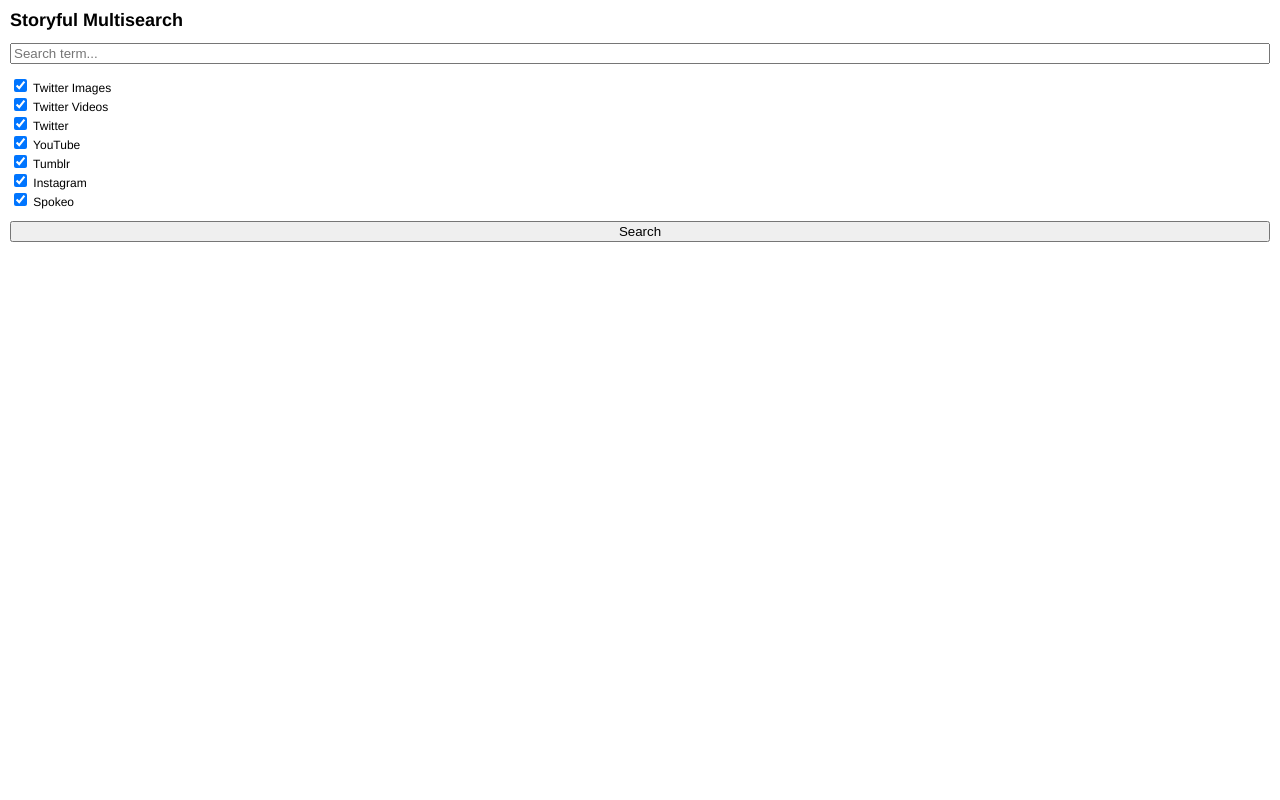
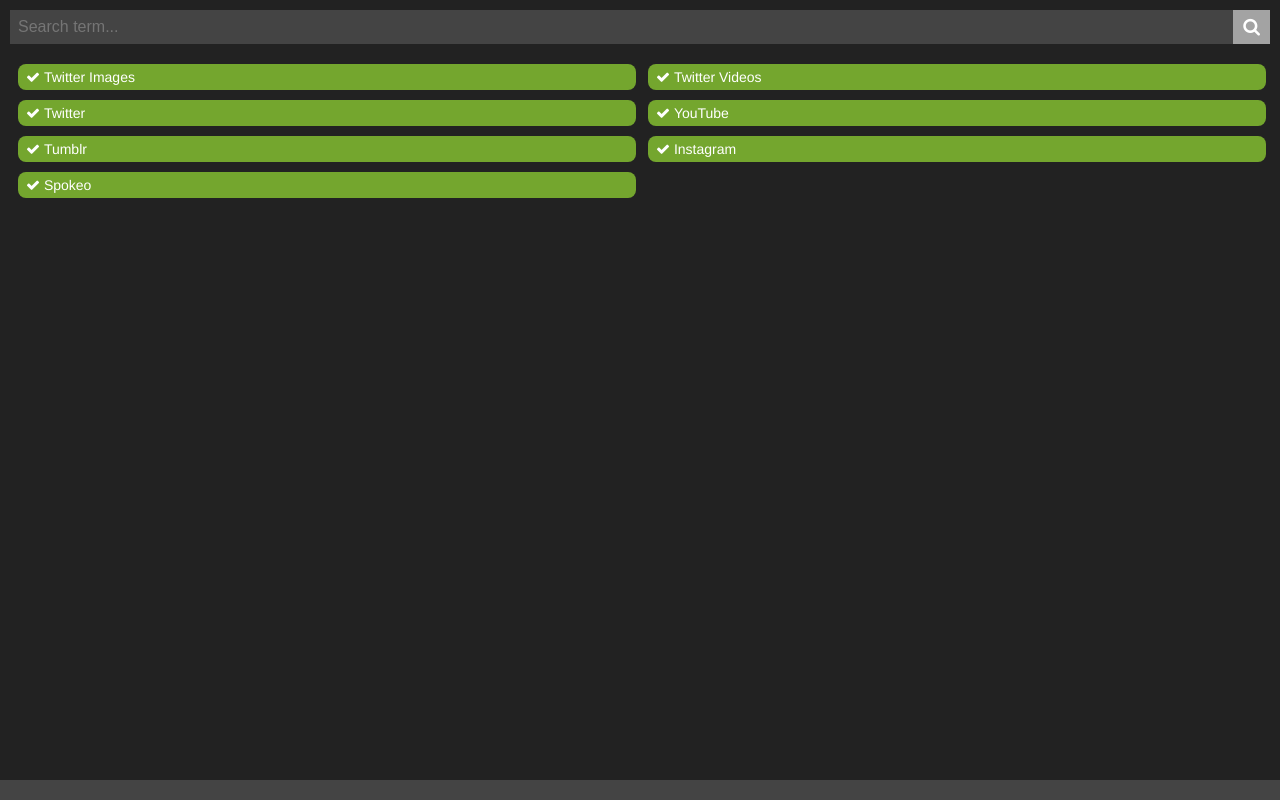
Before and after one commit to storyful/multisearch, a browser extension: page src/browser_action/browser_action.html in a window 1280 px wide. Drawn offline with Linux system fonts and the light colour scheme.

Commit message:
implement new UI and UX

```diff
--- a/css/app.css
+++ b/css/app.css
@@ -1,52 +1,165 @@
-html, body
-{
-	background: white;
+* {
+	box-sizing: border-box;
+}
+
+html, body {
+	background: #222222;
 	font-family: Helvetica, Sans-serif;
-	font-size: 12px;
-	height: 230px;
+	font-size: 14px;
 	margin: 0;
 	min-width: 220px;
-	padding: 5px;
+	color: #f5f5f5;
+
+	/*height: 230px;*/
 }
 
-h1, h2
-{
+h1, h2 {
 	margin: 0;
 	padding: 0;
 }
 
-h1
-{
-	font-size: 18px;
+h1 {
+	display: none;
 }
 
-h2
-{
-	font-size: 14px;
+ul {
+	list-style-type: none;
+	margin: 0;
+	padding: 20px 0px 0px;
 }
 
-ul
-{
-	list-style-type: none;
-	margin: 0;
-	padding: 0;
+.container {
+	padding: 10px 10px 30px;
 }
 
-#keyword
-{
-	display: block;
-	width: 100%
+form {
+	margin: 0px;
+	padding: 0px;
 }
 
-input[type='submit']
-{
+#search {
+	padding: 0px 0px 0px;
+	position: relative;
+}
+
+#keyword {
+	box-sizing: border-box;
+	border: none;
+	background: #656565;
+	padding: 8px;
+	color: white;
+	width: 100%;
+	font-size: 16px;
+	outline: none;
+
+	-webkit-transition: all 0.30s ease-in-out;
+	transition: all 0.30s ease-in-out;
+}
+
+#keyword:focus {
+	background: #444;
+}
+
+#btn-search {
+	background: #A3A3A3;
+	border: none;
+	color: white;
+
+	position: absolute;
+	right: 0px;
+	top: 0px;
+	height: 100%;
+	font-size: 18px;
+	padding: 0px 10px;
+	cursor: pointer;
+}
+
+#btn-search span {
+	display: none;
+}
+
+li {
+	float: left;
+	width: 50%;
+	margin-bottom: 10px;
+	padding: 0px 4px 0px 8px;
+}
+
+label {
+	background: #4E4E4E;
+	padding: 5px 0px  5px 8px;
+	color: white;
+	display: inline-block;
+	border-radius: 8px;
+
+	margin-left: 5%;
+	width: 95%;
+
+	cursor: pointer;
+
+	transition: color 1s;
+}
+
+label .fa {
+	display: none;
+}
+
+label:hover {
+	background: #424242;
+}
+
+label input {
+	display: none;
+}
+
+/* active */
+
+label.active {
+	background: #74A62E;
+	margin-left: 0%;
+	width: 100%;
+}
+
+label.active:hover {
+	background: #699926;
+}
+
+label.active .fa{
+	display: inline;
+}
+
+/* submit */
+
+input[type='submit'] {
 	display: block;
 	width: 100%;
 }
 
-.error
-{
+.error {
 	color: #c33;
 	visibility: hidden;
 	padding-bottom: 10px;
 }
+
+/* row */
+
+.row:after {
+  content: "";
+  display: table;
+  clear: both;
+}
+
+/* toggle-options */
+
+.toggle-options {
+	position: fixed;
+	bottom: 0px;
+	left: 0px;
+	width: 100%;
+	overflow: hidden;
+	text-indent: -99999px;
+	background: #444;
+	height: 20px;
+
+	cursor: pointer;
+}
--- a/css/overlay.css
+++ b/css/overlay.css
@@ -2,8 +2,8 @@
   box-sizing: border-box;
   position: fixed;
   padding: 0px;
-  right: 20px;
-  top: 20px;
+  right: 0px;
+  top: 0px;
   z-index: 2999999999;
 
   width: 296px;
--- a/src/browser_action/app.js
+++ b/src/browser_action/app.js
@@ -2,8 +2,16 @@
 
   var bindEvents = function(){
     $("input[type='checkbox']").change(saveSearchOptions);
+    $("input[type='checkbox']").change(toggleSearchOption);
     $('#keyword').change(saveKeyword);
+
+    $('.toggle-options').click(toggleOptions);
+
     $('form').submit(search);
+
+    $(document).keydown(function(e){
+      if(e.keyCode == 27) toggleOverlay();
+    });
   }
 
   var initialize = function(){
@@ -24,8 +32,11 @@
         $(ele).removeAttr('checked');
       } else {
         $(ele).attr('checked', 'checked');
+        $(ele).closest('label').addClass('active');
       }
     });
+
+    $('#keyword').focus();
   }
 
   var search = function(e) {
@@ -81,9 +92,26 @@
     localStorage['keyword'] = $(el).val();
   }
 
+  var toggleOptions = function(){
+    var expanded = $("ul").hasClass('expanded'),
+        $options = $("ul label").not(".active").closest('li');
+
+    $.when( $options.fadeToggle(expanded) ).done(function(){
+      chrome.runtime.sendMessage({ text: "resize", height: $('.container').outerHeight() });
+      $("ul").toggleClass('expanded');
+    });
+  }
+
+  var toggleSearchOption = function(e){
+    var checked = $(e.target).is(':checked');
+    $(e.target).closest('label').toggleClass( 'active', checked );
+  }
+
   var saveSearchOptions = function(e) {
     $.each($("input[type='checkbox']"), function(index, ele) {
-      if ($(ele).is(':checked'))  {
+      var checked = $(ele).is(':checked');
+
+      if ( checked )  {
         localStorage[$(ele).attr('id')] = 'true';
       } else {
         localStorage[$(ele).attr('id')] = 'false';
--- a/src/browser_action/browser_action.html
+++ b/src/browser_action/browser_action.html
@@ -3,19 +3,26 @@
 
 	<head>
 		<title>Storyful Multisearch</title>
+
+		<link href="/css/font-awesome.min.css" rel="stylesheet">
 		<link href="/css/app.css" rel="stylesheet">
-    <script src="/js/jquery/jquery.min.js"></script>
-    <script src="app.js"></script>
-    <script src="/src/content_scripts/tracking.js"></script>
 	</head>
 
 	<body>
+		<div class="container">
+
 			<h1>Storyful Multisearch</h1>
 			<form>
-			<p>
+
+				<div id="search">
 					<input type="search" id="keyword" placeholder="Search term...">
-			</p>
-			<ul>
+
+					<button id="btn-search">
+						<i class="fa fa-search"></i> <span>Search</span>
+					</button>
+				</div>
+
+				<ul class="row">
 					<li>
 						<label>
 							<input 	type="checkbox"
@@ -23,6 +30,8 @@
 											id="preset_twitter_images"
 											data-service="Twitter Images"
 											data-search-url="https://twitter.com/#!/search/realtime/{{k}}%20AND%20(pic.twitter.com%20OR%20Lockerz%20OR%20Twitpic%20OR%20Flickr%20OR%20Yfrog%20OR%20say.ly%20OR%20ow.ly%20OR%20twitgoo%20OR%20imageshack%20OR%20photobucket%20OR%20instagram)%20-RT">
+
+							<i class="fa fa-check"></i>
 							Twitter Images
 						</label>
 					</li>
@@ -33,6 +42,7 @@
 											id="preset_twitter_videos"
 											data-service="Twitter Videos"
 											data-search-url="https://twitter.com/#!/search/realtime/{{k}}%20AND%20(twitvid%20OR%20bambuser%20OR%20qik%20OR%20YouTube%20OR%20posterous.com%20OR%20vine.co%20OR%20Vimeo%20OR%20dailymotion)%20-RT">
+							<i class="fa fa-check"></i>
 							Twitter Videos
 						</label>
 					</li>
@@ -42,6 +52,8 @@
 											checked="checked"
 											data-service="Twitter"
 											id="preset_twitter" data-search-url="https://twitter.com/#!/search/realtime/{{k}}%20-RT">
+
+							<i class="fa fa-check"></i>
 							Twitter
 						</label>
 					</li>
@@ -52,6 +64,8 @@
 											id="preset_youtube"
 											data-service="YouTube"
 											data-search-url="http://www.youtube.com/results?search_type=videos&search_query={{k}}&search_sort=video_date_uploaded&uni=3">
+
+							<i class="fa fa-check"></i>
 							YouTube
 						</label>
 					</li>
@@ -63,6 +77,8 @@
 											data-service="Tumblr"
 											data-search-url="http://www.tumblr.com/tagged/{{k}}"
 											data-search-modifier="\s|'">
+
+							<i class="fa fa-check"></i>
 							Tumblr
 						</label>
 					</li>
@@ -74,6 +90,8 @@
 											data-service="Instagram"
 											data-search-url="http://web.stagram.com/tag/{{k}}/"
 											data-search-modifier="\s|'">
+
+							<i class="fa fa-check"></i>
 							Instagram
 						</label>
 					</li>
@@ -84,13 +102,19 @@
 											id="preset_spokeo"
 											data-service="Spokeo"
 											data-search-url="http://www.spokeo.com/search?q={{k}}">
+
+							<i class="fa fa-check"></i>
 							Spokeo
 						</label>
 					</li>
 				</ul>
-			<p>
-				<input id="btn-search" type="submit" value="Search">
-			</p>
 			</form>
+		</div>
+
+		<div class="toggle-options">Toggle Options</div>
+
+ 		<script src="/js/jquery/jquery.min.js"></script>
+    <script src="app.js"></script>
+    <script src="/src/content_scripts/tracking.js"></script>
 	</body>
 </html>
```
Also changed, not shown: src/bg/background.js (+5 -3 lines), src/content_scripts/overlay.js (+10 -1 lines), src/content_scripts/overlay_app.html (+0 -2 lines). Lines whose indentation alone changed are shown as unchanged.
